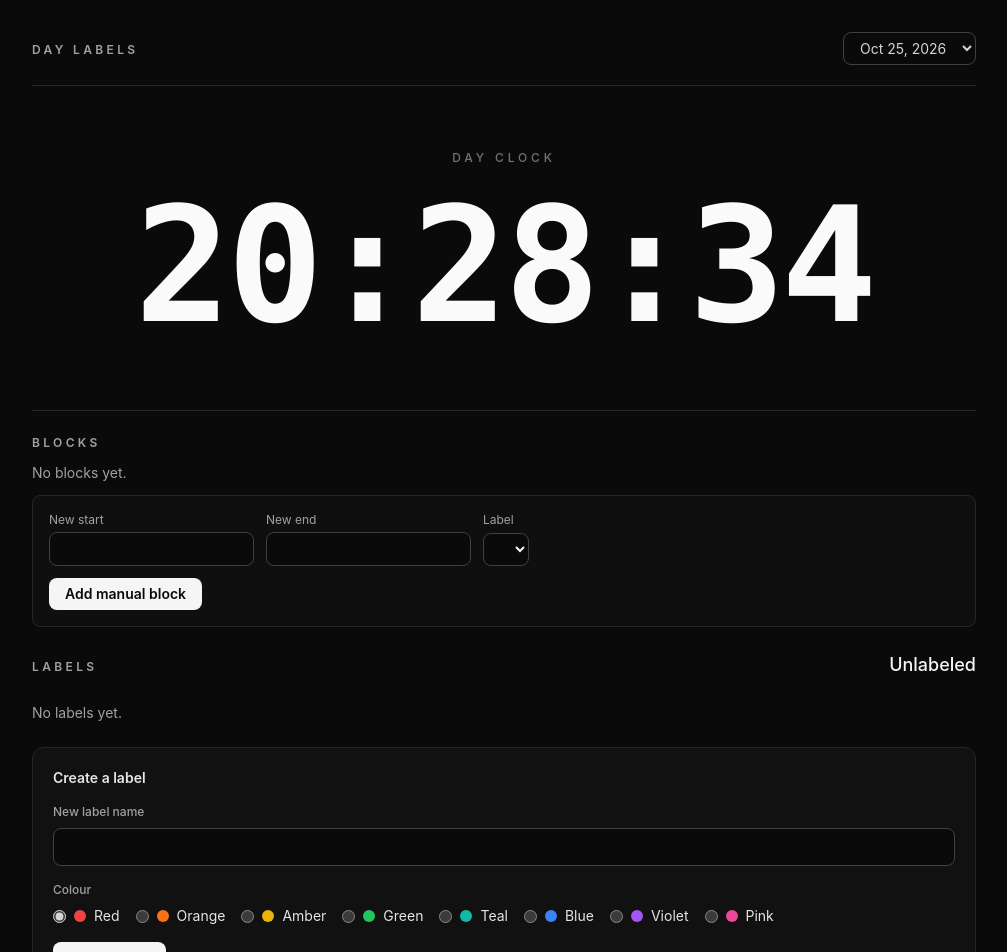
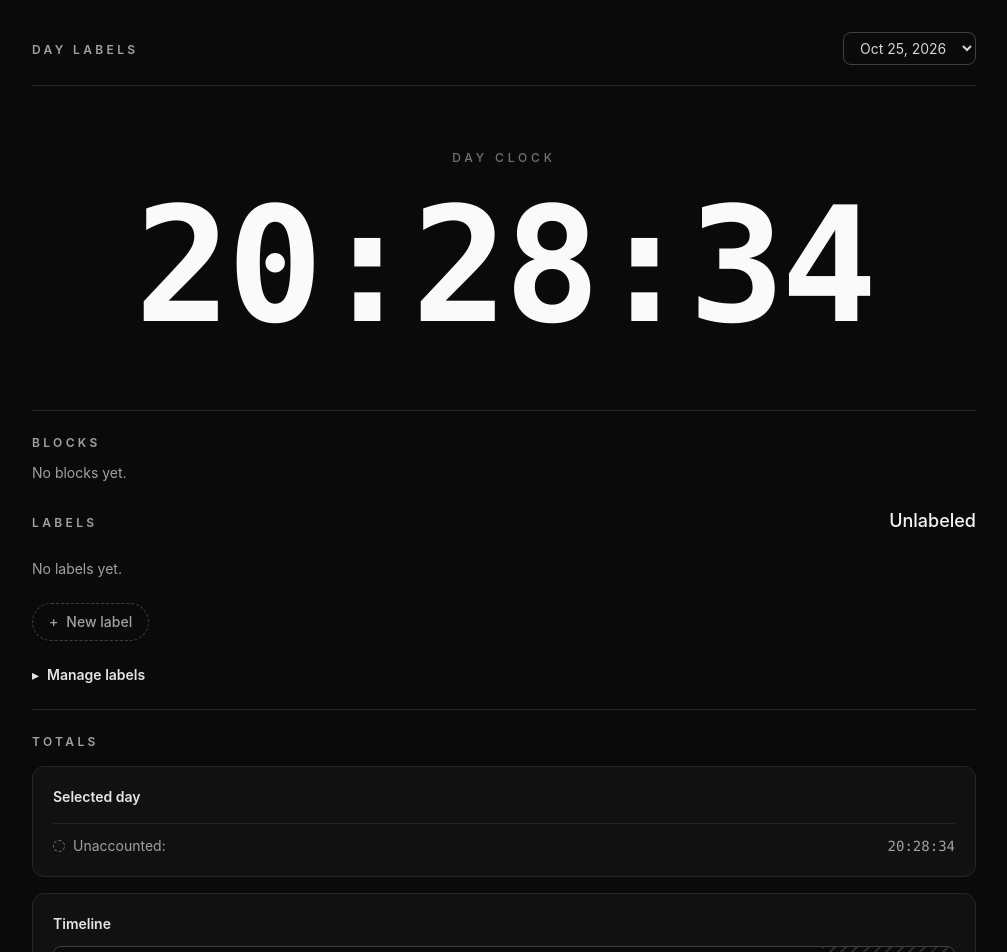
Before and after one commit to haikalbintang/24h, a React (Vite) app: page / in a window 1280 px wide. Shown: the top 952 px of the page, without its empty margins (136-1143 px from the left). Built offline with nearby package versions, Linux system fonts and the light colour scheme.

Commit message:
Auto Collide

```diff
--- a/src/BlocksSection.tsx
+++ b/src/BlocksSection.tsx
@@ -4,6 +4,54 @@ import { getBlockDuration } from "./blocks";
 import type { Block } from "./blocks";
 import { getLabelColour } from "./labels";
 import type { Label, LabelId } from "./labels";
+
+function Icon({ children }: { children: React.ReactNode }) {
+  return (
+    <svg
+      aria-hidden="true"
+      viewBox="0 0 24 24"
+      width="16"
+      height="16"
+      fill="none"
+      stroke="currentColor"
+      strokeWidth="2"
+      strokeLinecap="round"
+      strokeLinejoin="round"
+    >
+      {children}
+    </svg>
+  );
+}
+
+const PencilIcon = () => (
+  <Icon>
+    <path d="M21.174 6.812a1 1 0 0 0-3.986-3.987L3.842 16.174a2 2 0 0 0-.5.83l-1.321 4.352a.5.5 0 0 0 .623.622l4.353-1.32a2 2 0 0 0 .83-.497z" />
+    <path d="m15 5 4 4" />
+  </Icon>
+);
+
+const ScissorsIcon = () => (
+  <Icon>
+    <circle cx="6" cy="6" r="3" />
+    <path d="M8.12 8.12 12 12" />
+    <path d="M20 4 8.12 15.88" />
+    <circle cx="6" cy="18" r="3" />
+    <path d="M14.8 14.8 20 20" />
+  </Icon>
+);
+
+const TrashIcon = () => (
+  <Icon>
+    <path d="M3 6h18" />
+    <path d="M19 6v14c0 1-1 2-2 2H7c-1 0-2-1-2-2V6" />
+    <path d="M8 6V4c0-1 1-2 2-2h4c1 0 2 1 2 2v2" />
+    <line x1="10" x2="10" y1="11" y2="17" />
+    <line x1="14" x2="14" y1="11" y2="17" />
+  </Icon>
+);
+
+const iconButtonClass =
+  "inline-flex h-8 w-8 items-center justify-center rounded-lg border border-neutral-700 text-neutral-200";
 
 export interface BlockEditRequest {
   start: number;
@@ -48,10 +96,9 @@ export default function BlocksSection({
   const [manualEndText, setManualEndText] = useState("");
   const [manualLabelId, setManualLabelId] = useState<LabelId>("");
   const [manualError, setManualError] = useState<string | null>(null);
-  const [startText, setStartText] = useState("");
-  const [endText, setEndText] = useState("");
   const [labelId, setLabelId] = useState<LabelId>("");
   const [error, setError] = useState<string | null>(null);
+  const [isManualOpen, setIsManualOpen] = useState(false);
 
   const labelMap = new Map(labels.map((label) => [label.id, label]));
 
@@ -61,8 +108,6 @@ export default function BlocksSection({
 
   const startEditing = (block: Block) => {
     setEditingId(block.id);
-    setStartText(formatClock(block.start - dayStart));
-    setEndText(block.end === null ? "" : formatClock(block.end - dayStart));
     setLabelId(block.labelId);
     setError(null);
   };
@@ -122,25 +167,16 @@ export default function BlocksSection({
       return;
     }
 
-    setManualStartText("");
-    setManualEndText("");
-    setManualError(null);
+    closeManual();
   };
 
   const saveBlock = (event: React.FormEvent<HTMLFormElement>, block: Block) => {
     event.preventDefault();
 
-    const startOffset = parseClock(startText);
-    const endOffset = block.end === null ? null : parseClock(endText);
-
-    if (startOffset === null || (block.end !== null && endOffset === null)) {
-      setError("Enter times as HH:MM:SS.");
-      return;
-    }
-
+    // Preserve exact existing start and end timestamps
     const result = onEditBlock(block.id, {
-      start: dayStart + startOffset,
-      end: endOffset === null ? null : dayStart + endOffset,
+      start: block.start,
+      end: block.end,
       labelId,
     });
 
@@ -151,6 +187,14 @@ export default function BlocksSection({
 
     setEditingId(null);
     setError(null);
+  };
+
+  const closeManual = () => {
+    setIsManualOpen(false);
+    setManualStartText("");
+    setManualEndText("");
+    setManualLabelId("");
+    setManualError(null);
   };
 
   return (
@@ -205,28 +249,31 @@ export default function BlocksSection({
                   <span className="font-mono tabular-nums">{duration}</span>
                   <button
                     type="button"
-                    aria-label="Edit block"
+                    aria-label="Edit block label"
+                    title="Edit label"
                     onClick={() => startEditing(block)}
-                    className="rounded-lg border border-neutral-700 px-3 py-1 text-neutral-200 hover:border-neutral-500"
+                    className={`${iconButtonClass} hover:border-neutral-500`}
                   >
-                    Edit
+                    <PencilIcon />
                   </button>
                   <button
                     type="button"
                     aria-label="Split block"
+                    title="Split"
                     onClick={() => startSplitting(block)}
-                    className="rounded-lg border border-neutral-700 px-3 py-1 text-neutral-200 hover:border-neutral-500"
+                    className={`${iconButtonClass} hover:border-neutral-500`}
                   >
-                    Split
+                    <ScissorsIcon />
                   </button>
                   {block.end === null ? null : (
                     <button
                       type="button"
                       aria-label="Delete block"
+                      title="Delete"
                       onClick={() => onDeleteBlock(block.id)}
-                      className="rounded-lg border border-neutral-700 px-3 py-1 text-neutral-200 hover:border-red-500"
+                      className={`${iconButtonClass} hover:border-red-500 hover:text-red-400`}
                     >
-                      Delete
+                      <TrashIcon />
                     </button>
                   )}
                 </div>
@@ -272,37 +319,11 @@ export default function BlocksSection({
                 ) : null}
                 {editingId === block.id ? (
                   <form
-                    aria-label="Edit block"
+                    aria-label="Edit block label"
                     onSubmit={(event) => saveBlock(event, block)}
                     className="grid w-full gap-3 pt-2"
                   >
                     <div className="flex flex-wrap gap-3">
-                      <label className="grid gap-1 text-xs text-neutral-400">
-                        Start
-                        <input
-                          value={startText}
-                          aria-invalid={error !== null}
-                          onChange={(event) => {
-                            setStartText(event.target.value);
-                            setError(null);
-                          }}
-                          className="rounded-lg border border-neutral-700 bg-neutral-950 px-3 py-1.5 font-mono text-sm text-neutral-100"
-                        />
-                      </label>
-                      {block.end === null ? null : (
-                        <label className="grid gap-1 text-xs text-neutral-400">
-                          End
-                          <input
-                            value={endText}
-                            aria-invalid={error !== null}
-                            onChange={(event) => {
-                              setEndText(event.target.value);
-                              setError(null);
-                            }}
-                            className="rounded-lg border border-neutral-700 bg-neutral-950 px-3 py-1.5 font-mono text-sm text-neutral-100"
-                          />
-                        </label>
-                      )}
                       <label className="grid gap-1 text-xs text-neutral-400">
                         Label
                         <select
@@ -328,7 +349,7 @@ export default function BlocksSection({
                         type="submit"
                         className="rounded-lg bg-neutral-100 px-4 py-1.5 text-sm font-semibold text-neutral-950 hover:bg-white"
                       >
-                        Save block
+                        Save
                       </button>
                       <button
                         type="button"
@@ -348,7 +369,9 @@ export default function BlocksSection({
           })}
         </ul>
       )}
+      {isManualOpen ? (
         <form
+          id="manual-block-form"
           aria-label="Add manual block"
           onSubmit={addManualBlock}
           className="grid gap-3 rounded-lg border border-neutral-800 bg-neutral-900/40 p-4"
@@ -357,6 +380,7 @@ export default function BlocksSection({
             <label className="grid gap-1 text-xs text-neutral-400">
               New start
               <input
+                autoFocus
                 value={manualStartText}
                 aria-invalid={manualError !== null}
                 onChange={(event) => {
@@ -398,13 +422,23 @@ export default function BlocksSection({
               {manualError}
             </p>
           ) : null}
+          <div className="flex gap-2">
             <button
               type="submit"
-          className="justify-self-start rounded-lg bg-neutral-100 px-4 py-1.5 text-sm font-semibold text-neutral-950 hover:bg-white"
+              className="rounded-lg bg-neutral-100 px-4 py-1.5 text-sm font-semibold text-neutral-950 hover:bg-white"
             >
               Add manual block
             </button>
+            <button
+              type="button"
+              onClick={closeManual}
+              className="rounded-lg border border-neutral-700 px-4 py-1.5 text-sm text-neutral-200 hover:border-neutral-500"
+            >
+              Cancel
+            </button>
+          </div>
         </form>
+      ) : null}
     </section>
   );
 }
--- a/src/LabelsSection.tsx
+++ b/src/LabelsSection.tsx
@@ -56,6 +56,8 @@ export default function LabelsSection({
     LABEL_COLOURS[0].id,
   );
   const [editError, setEditError] = useState<string | null>(null);
+  const [isCreateOpen, setIsCreateOpen] = useState(false);
+  const [isManageOpen, setIsManageOpen] = useState(false);
 
   const activeLabel =
     labels.find((label) => label.id === activeLabelId) ?? null;
@@ -91,6 +93,11 @@ export default function LabelsSection({
     setEditError(null);
   };
 
+  const toggleCreateForm = () => {
+    setIsCreateOpen((open) => !open);
+    setCreateError(null);
+  };
+
   const createLabel = (event: React.FormEvent<HTMLFormElement>) => {
     event.preventDefault();
 
@@ -105,6 +112,7 @@ export default function LabelsSection({
     setNewLabelName("");
     setNewLabelColourId(LABEL_COLOURS[0].id);
     setCreateError(null);
+    setIsCreateOpen(false); // collapse after creating
   };
 
   const onKeyDown = useCallback(
@@ -203,7 +211,8 @@ export default function LabelsSection({
 
       {labels.length === 0 ? (
         <p className="text-sm text-neutral-400">No labels yet.</p>
-      ) : (
+      ) : null}
+
       <ul aria-label="Labels" className="flex flex-wrap gap-3">
         {labels.map((label) => {
           const colour = getLabelColour(label.colourId);
@@ -227,13 +236,26 @@ export default function LabelsSection({
               <span id={`label-${label.id}-colour`} className="sr-only">
                 {colour.name}
               </span>
+            </li>)
+        })}
+
+        <li>
+          <button
+            type="button"
+            aria-expanded={isCreateOpen}
+            aria-controls="create-label-form"
+            onClick={toggleCreateForm}
+            className="flex items-center gap-2 rounded-full border border-dashed border-neutral-700 px-4 py-2 text-sm font-medium text-neutral-400 hover:border-neutral-500 hover:text-neutral-200 aria-expanded:border-neutral-200 aria-expanded:text-neutral-100"
+          >
+            <span aria-hidden="true">{isCreateOpen ? "−" : "+"}</span>
+            New label
+          </button>
         </li>
-            );
-          })}
       </ul>
-      )}
 
+      {isCreateOpen ? (
         <form
+          id="create-label-form"
           aria-label="Create label"
           onSubmit={createLabel}
           className="grid gap-4 rounded-xl border border-neutral-800 bg-neutral-900/60 p-5"
@@ -250,6 +272,7 @@ export default function LabelsSection({
             </label>
             <input
               id="new-label-name"
+              autoFocus
               value={newLabelName}
               aria-invalid={createError !== null}
               onChange={(event) => {
@@ -269,18 +292,45 @@ export default function LabelsSection({
             value={newLabelColourId}
             onChange={setNewLabelColourId}
           />
+          <div className="flex flex-wrap gap-2">
             <button
               type="submit"
-          className="justify-self-start rounded-lg bg-neutral-100 px-4 py-2 text-sm font-semibold text-neutral-950 hover:bg-white"
+              className="rounded-lg bg-neutral-100 px-4 py-2 text-sm font-semibold text-neutral-950 hover:bg-white"
             >
               Create label
             </button>
+            <button
+              type="button"
+              onClick={toggleCreateForm}
+              className="rounded-lg border border-neutral-700 px-4 py-2 text-sm font-medium text-neutral-200 hover:border-neutral-500"
+            >
+              Cancel
+            </button>
+          </div>
         </form>
+      ) : null}
 
       <div className="grid gap-3">
         <h3 className="text-sm font-semibold text-neutral-200">
+          <button
+            type="button"
+            aria-expanded={isManageOpen}
+            aria-controls="manage-labels-panel"
+            onClick={() => setIsManageOpen((open) => !open)}
+            className="flex items-center gap-2 hover:text-white"
+          >
+            <span
+              aria-hidden="true"
+              className={`inline-block transition-transform ${isManageOpen ? "rotate-90" : ""}`}
+            >
+              ▸
+            </span>
             Manage labels
+          </button>
         </h3>
+
+        {isManageOpen ? (
+          <div id="manage-labels-panel">
             {labels.length === 0 ? (
               <p className="text-sm text-neutral-400">
                 Create a label to manage it here.
@@ -346,7 +396,7 @@ export default function LabelsSection({
                           </div>
                         </form>
                       ) : (
-                    <div className="flex flex-wrap items-center justify-between gap-3 p-4">
+                        <div className="flex flex-wrap items-center justify-between gap-3 px-4 py-2">
                           <div className="flex items-center gap-2">
                             <span
                               aria-hidden="true"
@@ -375,6 +425,8 @@ export default function LabelsSection({
               </ul>
             )}
           </div>
+        ) : null}
+      </div>
     </section>
   );
 }
--- a/src/TotalsSection.tsx
+++ b/src/TotalsSection.tsx
@@ -65,7 +65,7 @@ export default function TotalsSection(props: TotalsSectionProps) {
           {props.labels.map((label) => (
             <li
               key={label.id}
-              className="flex items-center justify-between gap-3 text-sm text-neutral-200"
+              className="flex items-center justify-between gap-3 py-1.5 text-sm text-neutral-200"
             >
               <span className="flex items-center gap-2">
                 <span
@@ -82,7 +82,7 @@ export default function TotalsSection(props: TotalsSectionProps) {
               </span>
             </li>
           ))}
-          <li className="flex items-center justify-between gap-3 border-t border-neutral-800 pt-2 text-sm text-neutral-400">
+          <li className="flex items-center justify-between gap-3 border-t border-neutral-800 pt-3 text-sm text-neutral-400">
             <span className="flex items-center gap-2">
               <span
                 aria-hidden="true"
@@ -106,8 +106,8 @@ export default function TotalsSection(props: TotalsSectionProps) {
           {segments.map((segment) => {
             const label = segment.labelId
               ? props.labels.find(
-                  (candidate) => candidate.id === segment.labelId,
-                )
+                (candidate) => candidate.id === segment.labelId,
+              )
               : undefined;
             const left = ((segment.start - props.dayStart) / DAY_MS) * 100;
             const width = ((segment.end - segment.start) / DAY_MS) * 100;
--- a/src/blocks.ts
+++ b/src/blocks.ts
@@ -116,9 +116,9 @@ export function getBlockEditError(
     return "A Block must stay within the selected Day.";
   }
 
-  if (overlapsAnother(blocks, id, edit.start, effectiveEnd, now)) {
-    return "A Block cannot overlap another Block.";
-  }
+  // if (overlapsAnother(blocks, id, edit.start, effectiveEnd, now)) {
+  //   return "A Block cannot overlap another Block.";
+  // }
 
   return null;
 }
@@ -182,9 +182,9 @@ export function splitBlock(
   return blocks.flatMap((block) =>
     block.id === id
       ? [
-          { ...block, end: at },
-          { ...block, id: newId, start: at },
-        ]
+        { ...block, end: at },
+        { ...block, id: newId, start: at },
+      ]
       : [block],
   );
 }
@@ -203,3 +203,54 @@ export function getBlockRestoreError(
 
   return null;
 }
+
+export function fuseWithNeighbours(
+  blocks: Block[],
+  id: BlockId,
+  anchor: number,
+): Block[] {
+  const sorted = [...blocks].sort((a, b) => a.start - b.start);
+  const i = sorted.findIndex((block) => block.id === id);
+
+  if (i === -1) {
+    return blocks;
+  }
+
+  const dayOf = (block: Block) => Math.floor((block.start - anchor) / DAY_MS);
+
+  const FUSE_TOLERANCE_MS = 1000;
+
+  const canJoin = (a: Block, b: Block) =>
+    a.end !== null &&
+    Math.abs(b.start - a.end) < FUSE_TOLERANCE_MS &&
+    a.labelId === b.labelId &&
+    dayOf(a) === dayOf(b);
+
+  // Fuse with the next block
+  const cur = sorted[i];
+  const next = sorted[i + 1];
+
+  if (next && canJoin(cur, next)) {
+    sorted.splice(i, 2, {
+      ...cur,
+      id: next.end === null ? next.id : cur.id,
+      source: next.end === null ? next.source : cur.source,
+      end: next.end,
+    });
+  }
+
+  // Fuse with the previous block
+  const prev = sorted[i - 1];
+  const current = sorted[i];
+
+  if (prev && canJoin(prev, current)) {
+    sorted.splice(i - 1, 2, {
+      ...prev,
+      id: current.end === null ? current.id : prev.id,
+      source: current.end === null ? current.source : prev.source,
+      end: current.end,
+    });
+  }
+
+  return sorted;
+}
--- a/src/useBlocks.ts
+++ b/src/useBlocks.ts
@@ -3,6 +3,7 @@ import {
   closeActiveBlock,
   createManualBlock,
   editBlock as applyBlockEdit,
+  fuseWithNeighbours,
   getBlockEditError,
   getBlockRestoreError,
   getBlockSplitError,
@@ -215,7 +216,9 @@ export function useBlocks(
         return error;
       }
 
-      setBlocks(applyBlockEdit(current, id, fullEdit));
+      setBlocks(
+        fuseWithNeighbours(applyBlockEdit(current, id, fullEdit), id, anchor),
+      );
 
       if (target.end === null) {
         setActiveLabelId(edit.labelId);
@@ -261,7 +264,11 @@ export function useBlocks(
         return error;
       }
 
-      setBlocks(createManualBlock(current, createBlockId(), edit));
+      const newId = createBlockId();
+
+      setBlocks(
+        fuseWithNeighbours(createManualBlock(current, newId, edit), newId, anchor),
+      );
 
       return null;
     },
```
Lines whose indentation alone changed are shown as unchanged.
